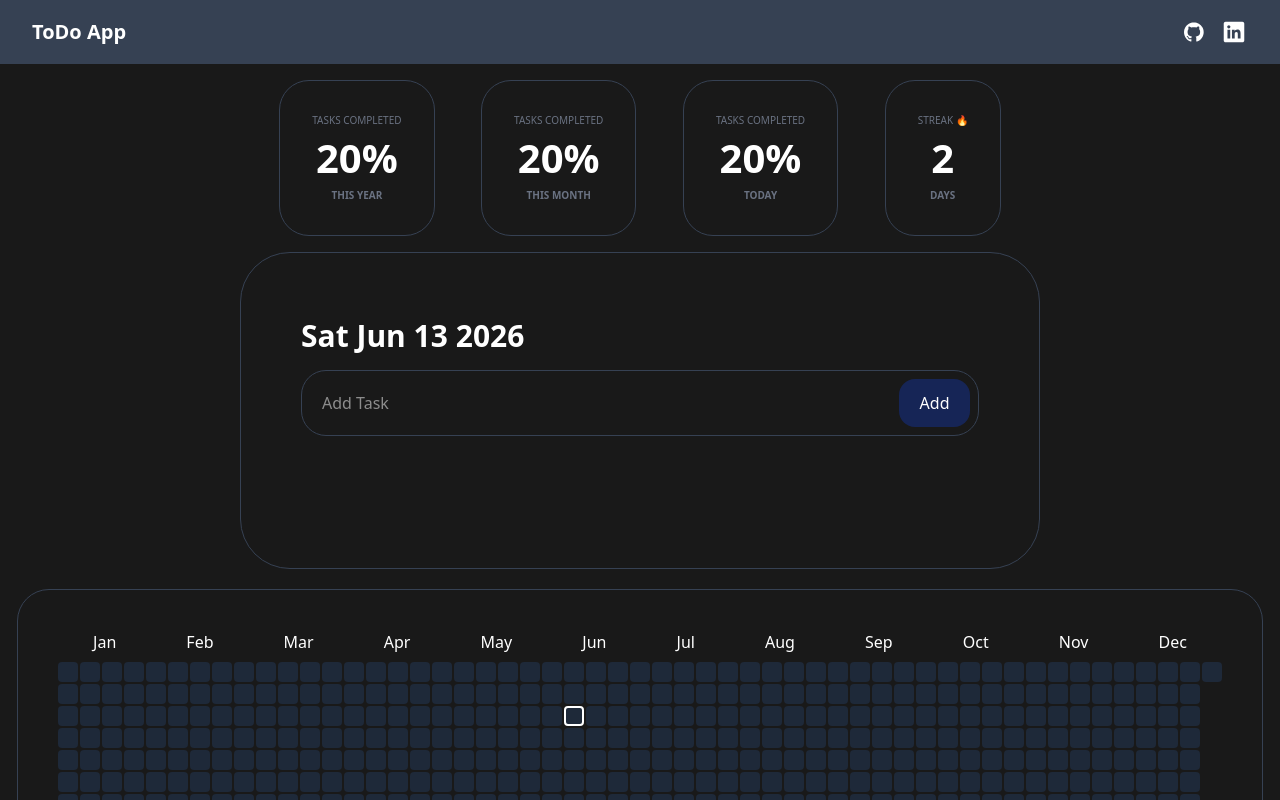
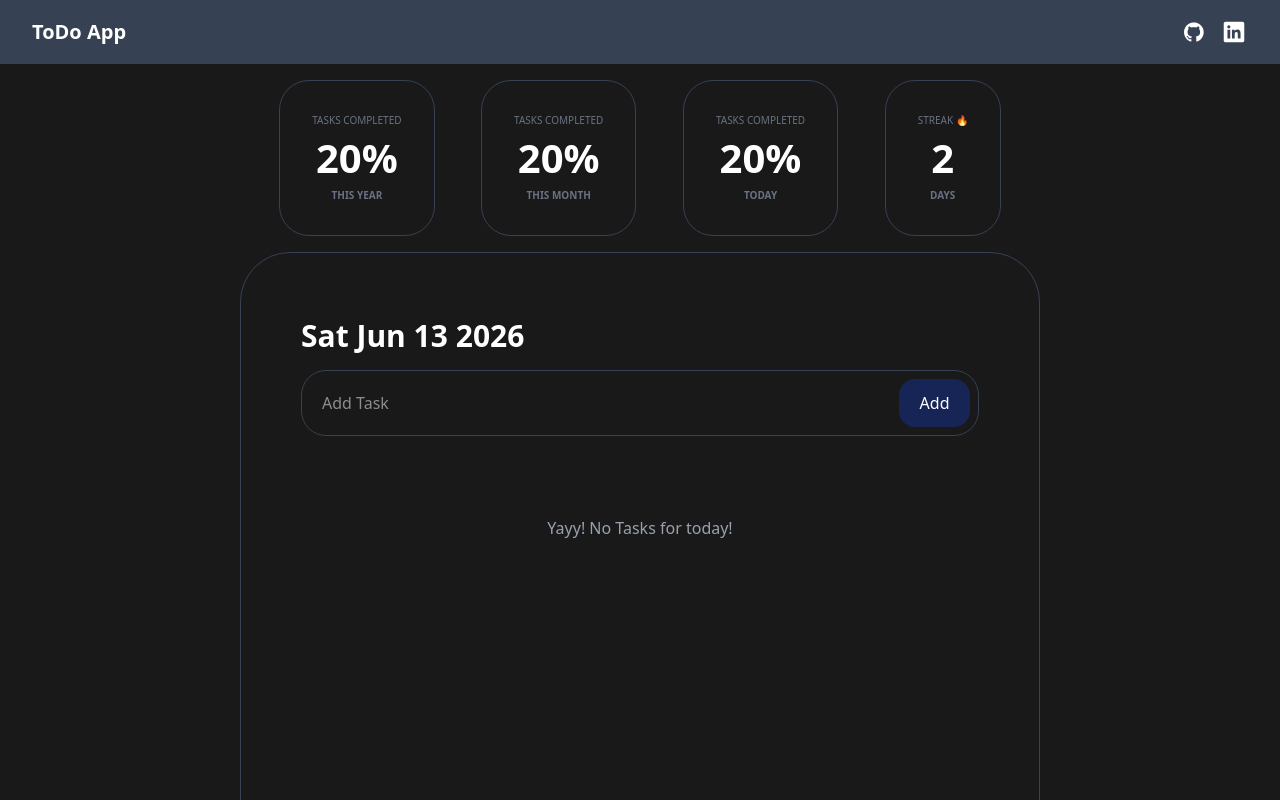
Before and after one commit to maaz-i7/To-Do-App-with-Heatmap, a React (Vite) app: page / in a window 1280 px wide. Shown: the top 800 px of the page. Built offline with nearby package versions, Linux system fonts and the light colour scheme.

Commit message:
'improved_card_ui'

```diff
--- a/src/components/Card.jsx
+++ b/src/components/Card.jsx
@@ -111,13 +111,13 @@ const Card = (props) => {
                     }}
                 >Add</button>
             </div>
-            <div className="status">
-                <div className="pending w-1/1 mt-5">
+            <div className="status flex flex-col">
+                <div className={`pending w-1/1 mt-5 ${dateData.pending.length ? "" : "hidden"}`}>
                     <div className="head flex text-red-300">
                         {dateData.pending.length>0 && <div className="name">PENDING</div>}
                         {dateData.pending.length>0 && <div className="count ml-1">({dateData.pending.length})</div>}
                     </div>
-                    <div className="max-h-50 overflow-y-auto overflow-x-hidden pl-6 pr-6 mt-4">
+                    <div className="h-50 overflow-y-auto overflow-x-hidden pl-6 pr-6 mt-4">
                         {
                             dateData.pending.map((task, i) => {
                                 return (<Task key={i} icon={""} id={'p' + i} taskName={task} />)
@@ -125,12 +125,15 @@ const Card = (props) => {
                         }
                     </div>
                 </div>
+                {
+                    !dateData.pending.length && !dateData.completed.length ? <div className="self-center text-gray-400 mb-20 mt-20">Yayy! No Tasks for today!</div> : ""
+                }
                 <div className="completed w-1/1 mt-5">
                     <div className="head flex text-green-300">
                         {dateData.completed.length>0 && <div className="name">COMPLETED</div>}
                         {dateData.completed.length>0 && <div className="count ml-1">({dateData.completed.length})</div>}
                     </div>
-                    <div className="max-h-50 overflow-y-auto overflow-x-hidden pl-6 pr-6 mt-4">
+                    <div className="h-50 overflow-y-auto overflow-x-hidden pl-6 pr-6 mt-4">
                         {
                             dateData.completed.map((task, i) => {
                                 return <Task key={i} icon={"✓"} id={'c' + i} taskName={task} />
--- a/src/components/Heatmap.jsx
+++ b/src/components/Heatmap.jsx
@@ -18,6 +18,7 @@ const Heatmap = (props) => {
     let allDates = getDatesOfYear(2026)
 
     return (
+        <>
             <div className="w-fit border border-gray-700 rounded-4xl mt-5 mb-5 h-fit flex flex-col p-10">
                 <div className="head flex justify-around w-1/1">
                     {
@@ -34,7 +35,7 @@ const Heatmap = (props) => {
                                     title={new Date(date).toDateString()}
                                     key={(new Date(date)).getTime()}
                                     date-value={date}
-                                className={`bg-gray-800 rounded w-5 h-5 cursor-pointer ${date===props.date ? "border-2 border-white" : ""}`}
+                                    className={`bg-gray-800 rounded w-5 h-5 cursor-pointer ${date === props.date ? "border-2 border-white" : ""}`}
                                     onClick={() => {
                                         props.setDate(date)
                                     }}>
@@ -57,6 +58,7 @@ const Heatmap = (props) => {
                     </div>
                 </div>
             </div>
+        </>
     )
 }
 
--- a/src/components/Navbar.jsx
+++ b/src/components/Navbar.jsx
@@ -3,7 +3,7 @@ import '../output.css'
 
 const Navbar = () => {
     return (
-        <nav className="bg-gray-700 w-screen h-10 p-8 flex justify-between items-center">
+        <nav className="bg-gray-700 w-screen h-10 p-8 flex justify-between items-center sticky top-0">
             <div className="title font-bold text-[20px] max-[1000px]:text-[15px] text-white">ToDo App</div>
             <div className="links flex items-center">
                 <a href="https://github.com/maaz-i7/Cat-Facts" target="_blank">
--- a/src/output.css
+++ b/src/output.css
@@ -18,6 +18,8 @@
     --color-blue-800: oklch(42.4% 0.199 265.638);
     --color-blue-900: oklch(37.9% 0.146 265.522);
     --color-blue-950: oklch(28.2% 0.091 267.935);
+    --color-violet-50: oklch(96.9% 0.016 293.756);
+    --color-gray-400: oklch(70.7% 0.022 261.325);
     --color-gray-500: oklch(55.1% 0.027 264.364);
     --color-gray-700: oklch(37.3% 0.034 259.733);
     --color-gray-800: oklch(27.8% 0.033 256.848);
@@ -182,11 +184,29 @@
   }
 }
 @layer utilities {
+  .sticky {
+    position: sticky;
+  }
+  .top-0 {
+    top: calc(var(--spacing) * 0);
+  }
+  .m-0 {
+    margin: calc(var(--spacing) * 0);
+  }
   .m-0\.5 {
     margin: calc(var(--spacing) * 0.5);
   }
   .m-2 {
     margin: calc(var(--spacing) * 2);
+  }
+  .m-20 {
+    margin: calc(var(--spacing) * 20);
+  }
+  .m-auto {
+    margin: auto;
+  }
+  .mt-0 {
+    margin-top: calc(var(--spacing) * 0);
   }
   .mt-2 {
     margin-top: calc(var(--spacing) * 2);
@@ -200,11 +220,17 @@
   .mt-5 {
     margin-top: calc(var(--spacing) * 5);
   }
+  .mt-20 {
+    margin-top: calc(var(--spacing) * 20);
+  }
   .mr-4 {
     margin-right: calc(var(--spacing) * 4);
   }
   .mb-5 {
     margin-bottom: calc(var(--spacing) * 5);
+  }
+  .mb-20 {
+    margin-bottom: calc(var(--spacing) * 20);
   }
   .ml-1 {
     margin-left: calc(var(--spacing) * 1);
@@ -221,17 +247,29 @@
   .grid {
     display: grid;
   }
+  .hidden {
+    display: none;
+  }
+  .table {
+    display: table;
+  }
   .h-5 {
     height: calc(var(--spacing) * 5);
   }
   .h-10 {
     height: calc(var(--spacing) * 10);
   }
+  .h-50 {
+    height: calc(var(--spacing) * 50);
+  }
   .h-fit {
     height: fit-content;
   }
   .max-h-50 {
     max-height: calc(var(--spacing) * 50);
+  }
+  .w-1 {
+    width: calc(var(--spacing) * 1);
   }
   .w-1\/1 {
     width: calc(1 / 1 * 100%);
@@ -257,6 +295,13 @@
   .w-screen {
     width: 100vw;
   }
+  .border-collapse {
+    border-collapse: collapse;
+  }
+  .translate-y-0 {
+    --tw-translate-y: calc(var(--spacing) * 0);
+    translate: var(--tw-translate-x) var(--tw-translate-y);
+  }
   .translate-y-0\.5 {
     --tw-translate-y: calc(var(--spacing) * 0.5);
     translate: var(--tw-translate-x) var(--tw-translate-y);
@@ -266,6 +311,9 @@
   }
   .cursor-pointer {
     cursor: pointer;
+  }
+  .resize {
+    resize: both;
   }
   .grid-flow-col {
     grid-auto-flow: column;
@@ -288,8 +336,14 @@
   .justify-center {
     justify-content: center;
   }
+  .gap-0 {
+    gap: calc(var(--spacing) * 0);
+  }
   .gap-0\.5 {
     gap: calc(var(--spacing) * 0.5);
+  }
+  .self-center {
+    align-self: center;
   }
   .overflow-x-hidden {
     overflow-x: hidden;
@@ -424,6 +478,9 @@
     --tw-font-weight: var(--font-weight-extrabold);
     font-weight: var(--font-weight-extrabold);
   }
+  .text-gray-400 {
+    color: var(--color-gray-400);
+  }
   .text-gray-500 {
     color: var(--color-gray-500);
   }
@@ -435,6 +492,13 @@
   }
   .text-white {
     color: var(--color-white);
+  }
+  .underline {
+    text-decoration-line: underline;
+  }
+  .outline {
+    outline-style: var(--tw-outline-style);
+    outline-width: 1px;
   }
   .filter {
     filter: var(--tw-blur,) var(--tw-brightness,) var(--tw-contrast,) var(--tw-grayscale,) var(--tw-hue-rotate,) var(--tw-invert,) var(--tw-saturate,) var(--tw-sepia,) var(--tw-drop-shadow,);
@@ -451,6 +515,12 @@
   .outline-none {
     --tw-outline-style: none;
     outline-style: none;
+  }
+  .text-shadow-violet-50 {
+    --tw-text-shadow-color: oklch(96.9% 0.016 293.756);
+    @supports (color: color-mix(in lab, red, red)) {
+      --tw-text-shadow-color: color-mix(in oklab, var(--color-violet-50) var(--tw-text-shadow-alpha), transparent);
+    }
   }
   .group-hover\:bg-amber-200 {
     &:is(:where(.group):hover *) {
@@ -533,6 +603,11 @@
   syntax: "*";
   inherits: false;
 }
+@property --tw-outline-style {
+  syntax: "*";
+  inherits: false;
+  initial-value: solid;
+}
 @property --tw-blur {
   syntax: "*";
   inherits: false;
@@ -590,6 +665,15 @@
   syntax: "*";
   inherits: false;
 }
+@property --tw-text-shadow-color {
+  syntax: "*";
+  inherits: false;
+}
+@property --tw-text-shadow-alpha {
+  syntax: "<percentage>";
+  inherits: false;
+  initial-value: 100%;
+}
 @property --tw-scale-x {
   syntax: "*";
   inherits: false;
@@ -618,6 +702,7 @@
       --tw-skew-y: initial;
       --tw-border-style: solid;
       --tw-font-weight: initial;
+      --tw-outline-style: solid;
       --tw-blur: initial;
       --tw-brightness: initial;
       --tw-contrast: initial;
@@ -632,6 +717,8 @@
       --tw-drop-shadow-alpha: 100%;
       --tw-drop-shadow-size: initial;
       --tw-duration: initial;
+      --tw-text-shadow-color: initial;
+      --tw-text-shadow-alpha: 100%;
       --tw-scale-x: 1;
       --tw-scale-y: 1;
       --tw-scale-z: 1;
```
Lines whose indentation alone changed are shown as unchanged.
